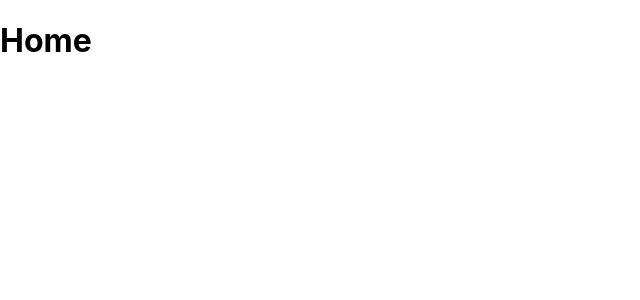
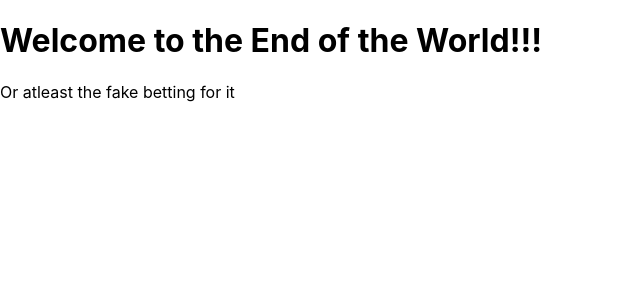
Before and after one commit to thebkbuffalo/eow_betting_react, a React (Create React App) app: page / in a window 1280 px wide. Shown: the top 300 px of the page, without its empty margins (0-640 px from the left). Built offline with nearby package versions, Linux system fonts and the light colour scheme.

Commit message:
updating a bit of copy, going to try switching to httponly cookies to store jwt token

```diff
--- a/src/components/HomeContainer.js
+++ b/src/components/HomeContainer.js
@@ -1,7 +1,14 @@
 import React from 'react';
 
 const Home = () => {
-  return(<div><h1>Home</h1></div>)
+  return(
+    <div id='home-container'>
+      <div className='heading'>
+        <h1>Welcome to the End of the World!!!</h1>
+        <p>Or atleast the fake betting for it</p>
+      </div>
+    </div>
+  )
 }
 
 export default Home;
--- a/src/services/auth-service.js
+++ b/src/services/auth-service.js
@@ -6,7 +6,7 @@ class AuthService {
     return axios.post(API_URL+'auth/login', {email: userData.email, password: userData.password}).then(resp=>{
       if(resp.statusText === 'OK' && resp.data.token){
         localStorage.setItem('token', resp.data.token);
-        localStorage.setItem('user', JSON.stringify(resp.data.user))
+        localStorage.setItem('user', JSON.stringify(resp.data.user));
       }
       return resp
     }).catch((error)=>console.log(error));
```
